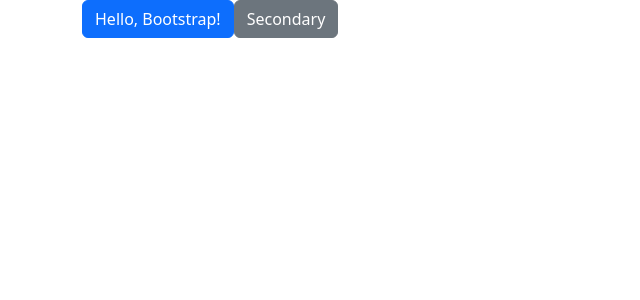
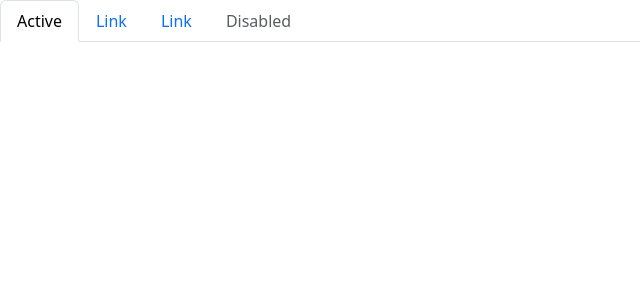
Before and after one commit to wolfman456/dnd, a React (Vite) app in the folder phase3/: page / in a window 1280 px wide. Shown: the top 300 px of the page, without its empty margins (0-640 px from the left). Built offline with nearby package versions, Linux system fonts and the light colour scheme.

Commit message:
static nav bar added

```diff
--- a/phase3/package.json
+++ b/phase3/package.json
@@ -13,7 +13,8 @@
     "@popperjs/core": "^2.11.8",
     "bootstrap": "^5.3.3",
     "react": "^18.3.1",
-    "react-dom": "^18.3.1"
+    "react-dom": "^18.3.1",
+    "react-router-dom": "^6.28.0"
   },
   "devDependencies": {
     "@eslint/js": "^9.13.0",
--- a/phase3/src/App.jsx
+++ b/phase3/src/App.jsx
@@ -1,19 +1,9 @@
+import Nav from '../src/nav/Nav.jsx'
 
 function App() {
+    return (
+        <Nav/>
 
-    return (
-        <>
-            <div className="container">
-                <div className="row">
-                    <div className="col-md-6">
-                        <button className="btn btn-primary">Hello, Bootstrap!</button>
-                        <button type="button" className="btn btn-secondary" onClick={()=>
-                        console.log('Hello, Bootstrap!')
-                        }>Secondary</button>
-                    </div>
-                </div>
-            </div>
-        </>
     )
 }
 
--- a/phase3/src/main.jsx
+++ b/phase3/src/main.jsx
@@ -1,10 +1,14 @@
-import { StrictMode } from 'react'
-import { createRoot } from 'react-dom/client'
+import {StrictMode} from 'react'
+import {createRoot} from 'react-dom/client'
 import App from './App.jsx'
 import 'bootstrap/dist/css/bootstrap.min.css';
+import {BrowserRouter as Router} from 'react-router-dom'
+
 
 createRoot(document.getElementById('root')).render(
-  <StrictMode>
-    <App />
-  </StrictMode>,
+    <Router>
+        <StrictMode>
+            <App path='/*'/>
+        </StrictMode>
+    </Router>,
 )
--- /dev/null
+++ b/phase3/src/nav/Nav.jsx
@@ -0,0 +1,22 @@
+
+
+function NavBar() {
+    return (
+        <ul className="nav nav-tabs">
+            <li className="nav-item">
+                <a className="nav-link active" aria-current="page" href="#">Active</a>
+            </li>
+            <li className="nav-item">
+                <a className="nav-link" href="#">Link</a>
+            </li>
+            <li className="nav-item">
+                <a className="nav-link" href="#">Link</a>
+            </li>
+            <li className="nav-item">
+                <a className="nav-link disabled" aria-disabled="true">Disabled</a>
+            </li>
+        </ul>
+    )
+}
+
+export default NavBar;
```
Also changed, not shown: 2 other files (tests, documents, lock files or other folders).
